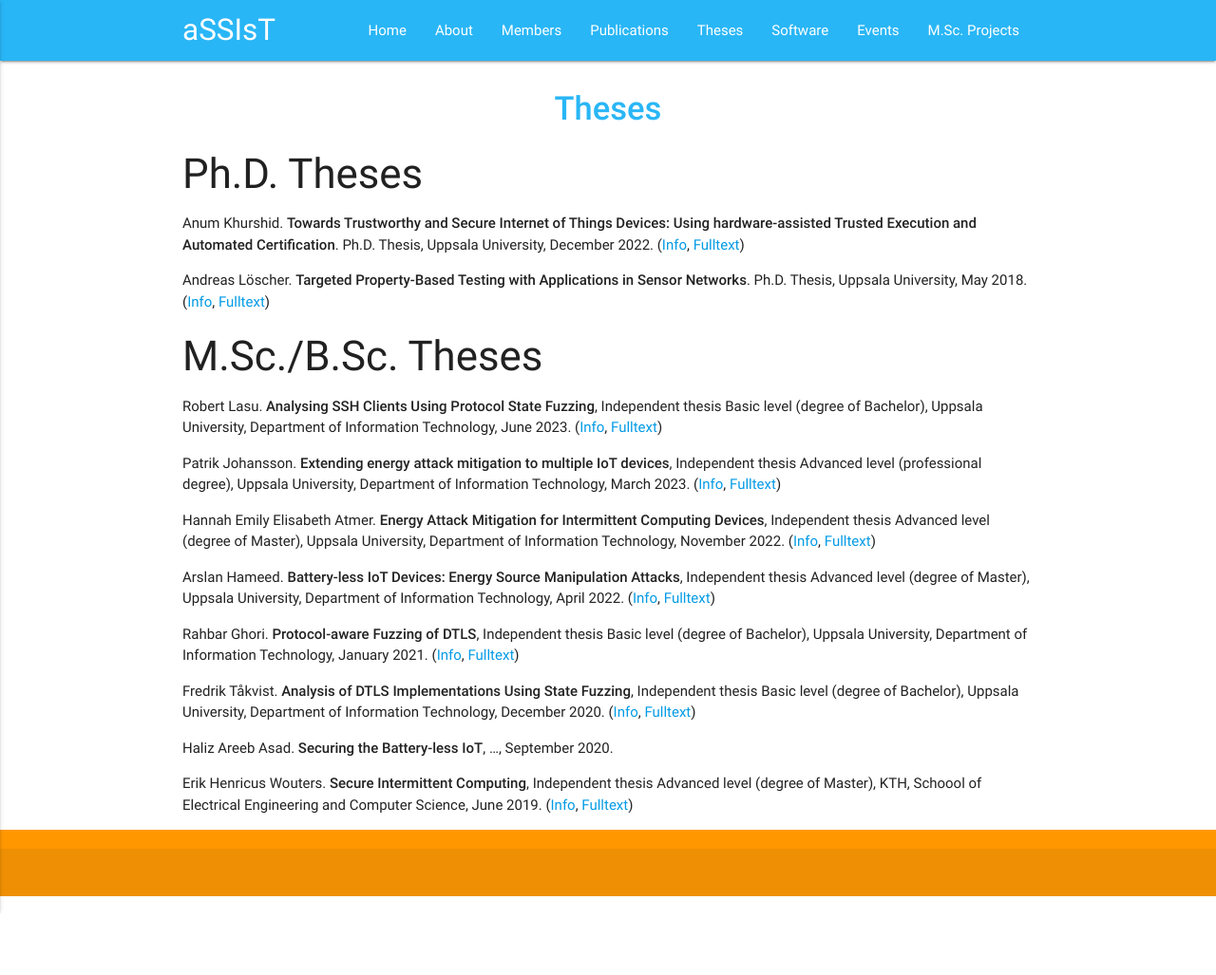
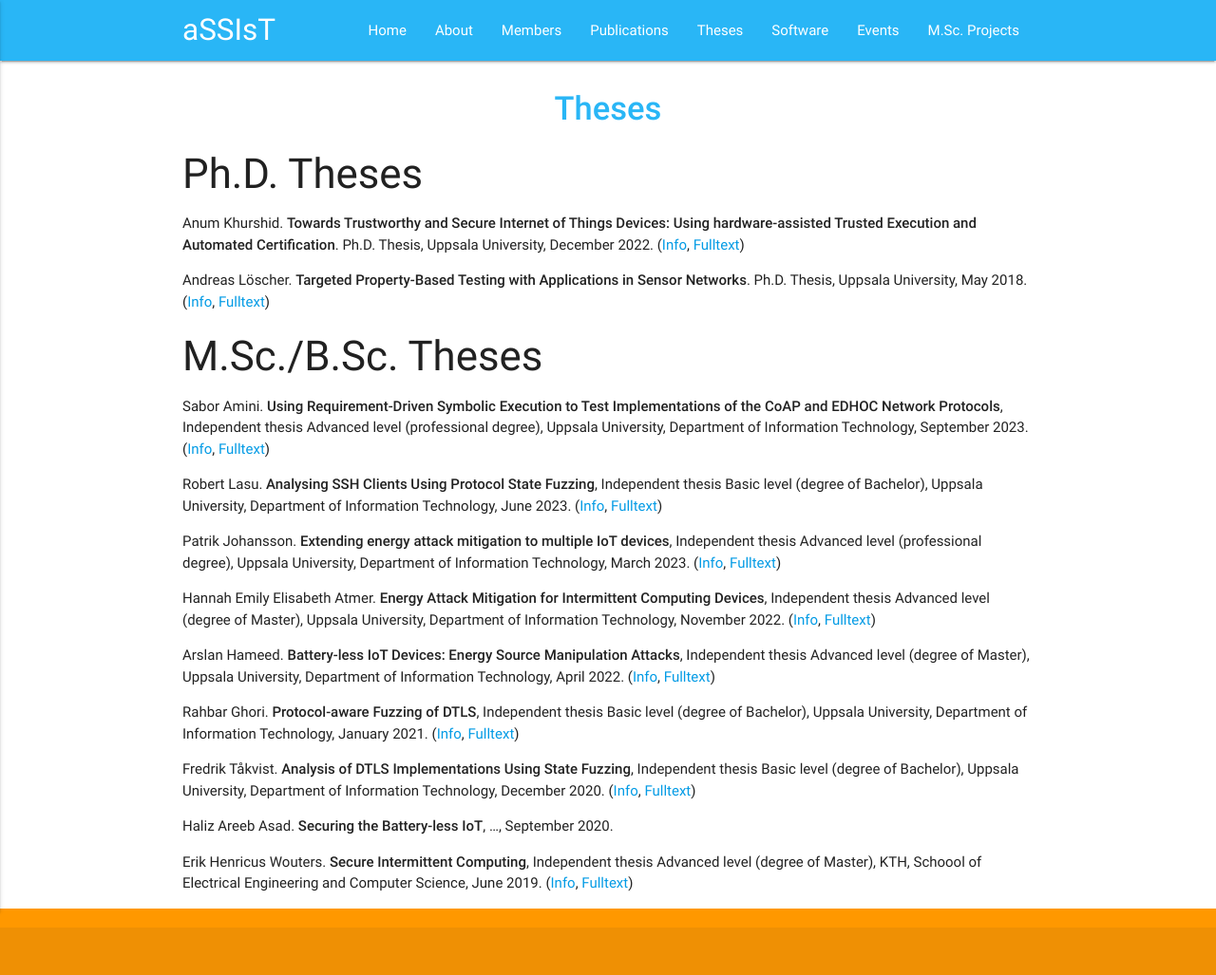
Before and after one commit to assist-project/assist-project.github.io, a Jekyll site: the page built from 04-theses.md, in a window 1280 px wide. Shown: the whole page at 95% size. Built offline with Jekyll 4.4.1, drawn with Linux system fonts in a browser that asks for light colours; before the commit the page ends 944 px from its top, so only the background shows below that.

Commit message:
Add Sabor's thesis

```diff
--- a/04-theses.md
+++ b/04-theses.md
@@ -11,6 +11,9 @@ permalink: /theses/
 - Andreas Löscher. **Targeted Property-Based Testing with Applications in Sensor Networks**. Ph.D. Thesis, Uppsala University, May 2018. ([Info](https://www.diva-portal.org/smash/record.jsf?pid=diva2:1195475), [Fulltext](https://www.diva-portal.org/smash/get/diva2:1195475/FULLTEXT01.pdf))
 
 ### M.Sc./B.Sc. Theses
+
+- Sabor Amini. **Using Requirement-Driven Symbolic Execution to Test Implementations of the CoAP and EDHOC Network Protocols**, Independent thesis Advanced level (professional degree), Uppsala University, Department of Information Technology, September 2023. ([Info](http://www.diva-portal.org/smash/record.jsf?pid=diva2:1800193), [Fulltext](https://www.diva-portal.org/smash/get/diva2:1800193/FULLTEXT01.pdf))
+
 - Robert Lasu. **Analysing SSH Clients Using Protocol State Fuzzing**, Independent thesis Basic level (degree of Bachelor), Uppsala University, Department of Information Technology, June 2023. ([Info](http://www.diva-portal.org/smash/record.jsf?pid=diva2:1795754), [Fulltext](https://www.diva-portal.org/smash/get/diva2:1795754/FULLTEXT01.pdf))
 
 - Patrik Johansson. **Extending energy attack mitigation to multiple IoT devices**, Independent thesis Advanced level (professional degree), Uppsala University, Department of Information Technology, March 2023. ([Info](http://www.diva-portal.org/smash/record.jsf?pid=diva2:1745790), [Fulltext](http://www.diva-portal.org/smash/get/diva2:1745790/FULLTEXT01.pdf))
```
